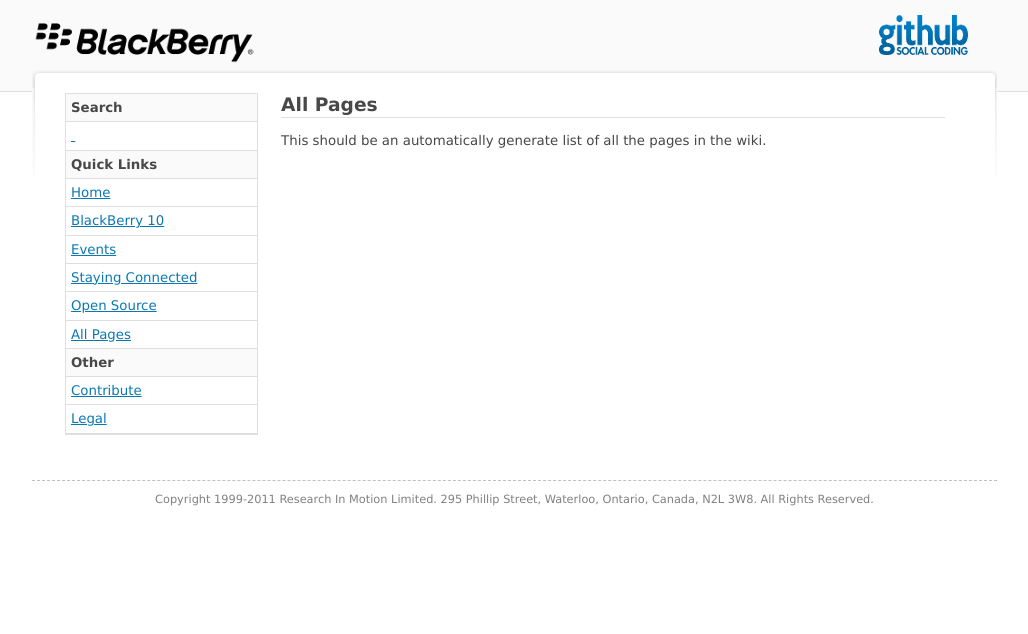
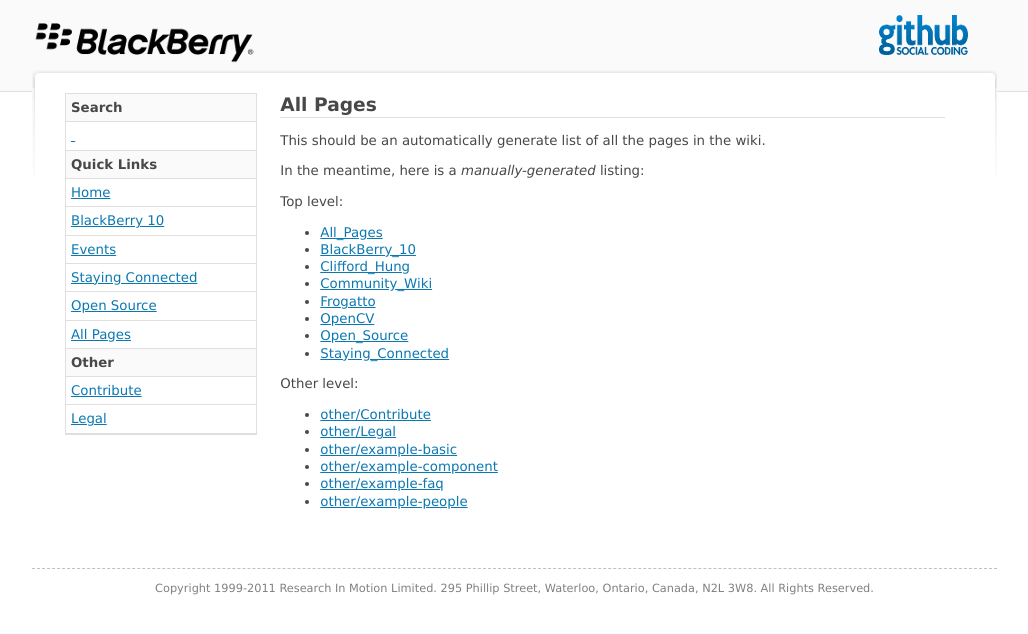
Before and after one commit to blackberry/Community, a Jekyll site: the page built from All_Pages.md, in a window 1280 px wide. Shown: the top 634 px of the page, without its empty margins (126-1154 px from the left). Built offline with Jekyll 4.4.1, drawn with Linux system fonts in a browser that asks for light colours.

Commit message:
Manually generated list of all pages

```diff
--- a/All_Pages.md
+++ b/All_Pages.md
@@ -4,3 +4,25 @@
 ---
 
 This should be an automatically generate list of all the pages in the wiki.
+
+In the meantime, here is a _manually-generated_ listing:
+
+Top level:
+
+* [All_Pages](All_Pages.html)
+* [BlackBerry_10](BlackBerry_10.html)
+* [Clifford_Hung](Clifford_Hung.html)
+* [Community_Wiki](Community_Wiki.html)
+* [Frogatto](Frogatto.html)
+* [OpenCV](OpenCV.html)
+* [Open_Source](Open_Source.html)
+* [Staying_Connected](Staying_Connected.html)
+
+Other level:
+
+* [other/Contribute](other/Contribute.html)
+* [other/Legal](other/Legal.html)
+* [other/example-basic](other/example-basic.html)
+* [other/example-component](other/example-component.html)
+* [other/example-faq](other/example-faq.html)
+* [other/example-people](other/example-people.html)
```
